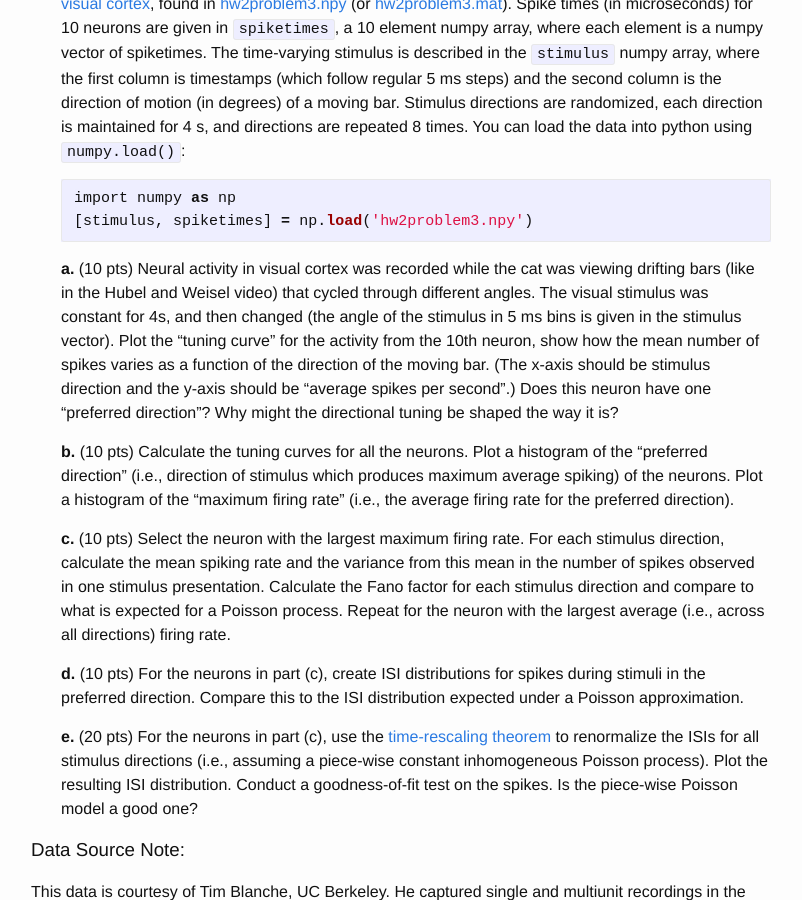
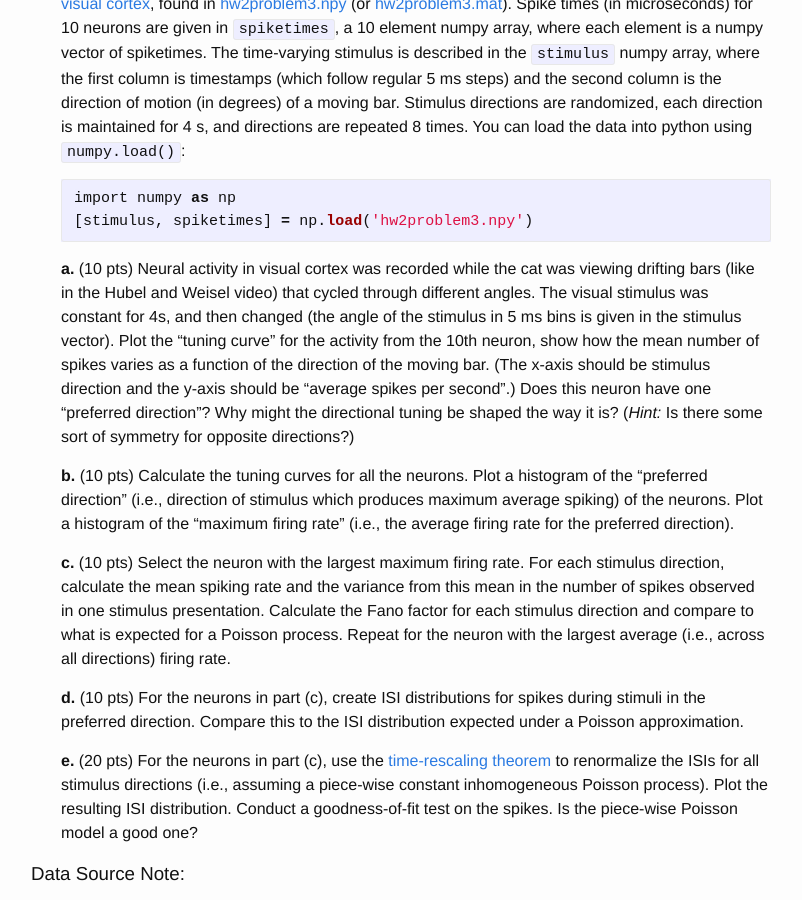
Before and after one commit to elec548/elec548.github.io, a Jekyll site: the page built from Assignments/hw2.md, in a window 1280 px wide and 900 px high, scrolled down 2132 px. Shown: the whole window, without its empty margins (239-1041 px from the left). Built offline with Jekyll 4.4.1, drawn with Linux system fonts in a browser that asks for light colours; formulas are drawn with MathJax 3.

Commit message:
Update hw2.md

```diff
--- a/Assignments/hw2.md
+++ b/Assignments/hw2.md
@@ -143,7 +143,7 @@ general and the Poisson process in particular._
      direction of the moving bar. (The x-axis should be stimulus direction and the
      y-axis should be “average spikes per second”.) Does this neuron have one
      “preferred direction”?  Why might the directional tuning be shaped the way it
-     is?
+     is? (*Hint:* Is there some sort of symmetry for opposite directions?)
 
      **b.** (10 pts) Calculate the tuning curves for all the neurons. Plot a histogram
      of the “preferred direction” (i.e., direction of stimulus which produces
```
